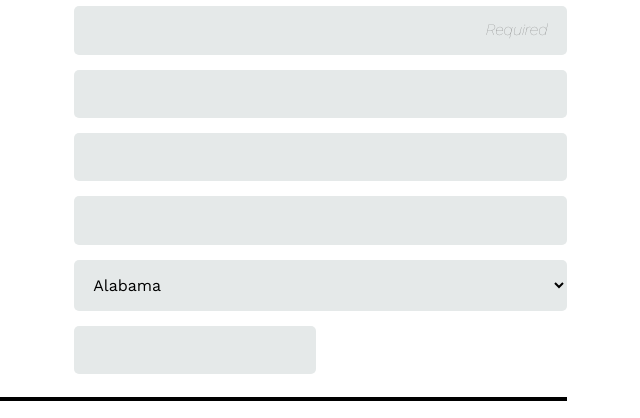
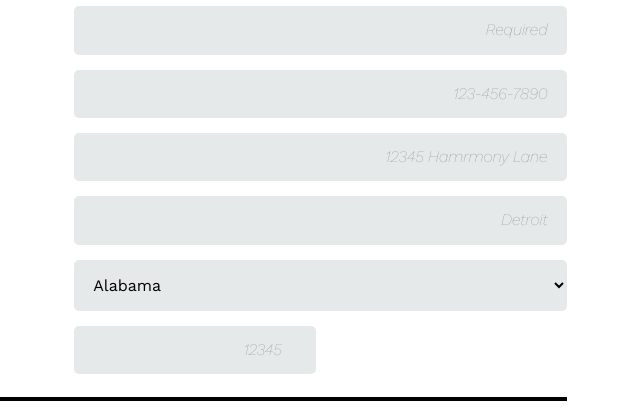
Before and after one commit to bwalkerwebdev/Techdegree-Project-3, a plain HTML site: page index.html in a window 1280 px wide. Shown: the part 333-751 px from the top of the page, 425-1065 px from the left. Drawn offline with nearby package versions, Linux system fonts and the light colour scheme.

Commit message:
Update index.html

```diff
--- a/index.html
+++ b/index.html
@@ -27,19 +27,19 @@
             <div class="section-2">
                 <h2>Contact Information</h2>
                 <label for="name">Full Name</label>
-                <input type="text" id="name" name="name" placeholder="Required "><br><br>
+                <input required type="text" id="name" name="name" placeholder="Required "><br><br>
 
                 <label for="email">Email Address</label>
-                <input type="email" id="email" name="email" placeholder="Required "><br><br>
+                <input required type="email" id="email" name="email" placeholder="Required "><br><br>
 
                 <label for="phone">Phone Number</label>
-                <input type="tel" id="phone" name="phone"><br><br>
+                <input type="tel" id="phone" name="phone" placeholder="123-456-7890 "><br><br>
 
                 <label for="address">Street Address</label>
-                <input type="text" id="address" name="address"><br><br>
+                <input type="text" id="address" name="address" placeholder="12345 Hamrmony Lane "><br><br>
 
                 <label for="city">City</label>
-                <input type="text" id="city" name="city"><br><br>
+                <input type="text" id="city" name="city" placeholder="Detroit "><br><br>
 
                 <label for="state">State</label>
                 <select name="state" id="state">
@@ -97,7 +97,7 @@
                 </select><br><br>
 
                 <label for="zip">Zip Code</label>
-                <input type="number" id="zip" name="zip"><br><br>
+                <input type="number" id="zip" name="zip" placeholder="12345 "><br><br>
 
                 <div style="clear: both;"></div>
 
```
